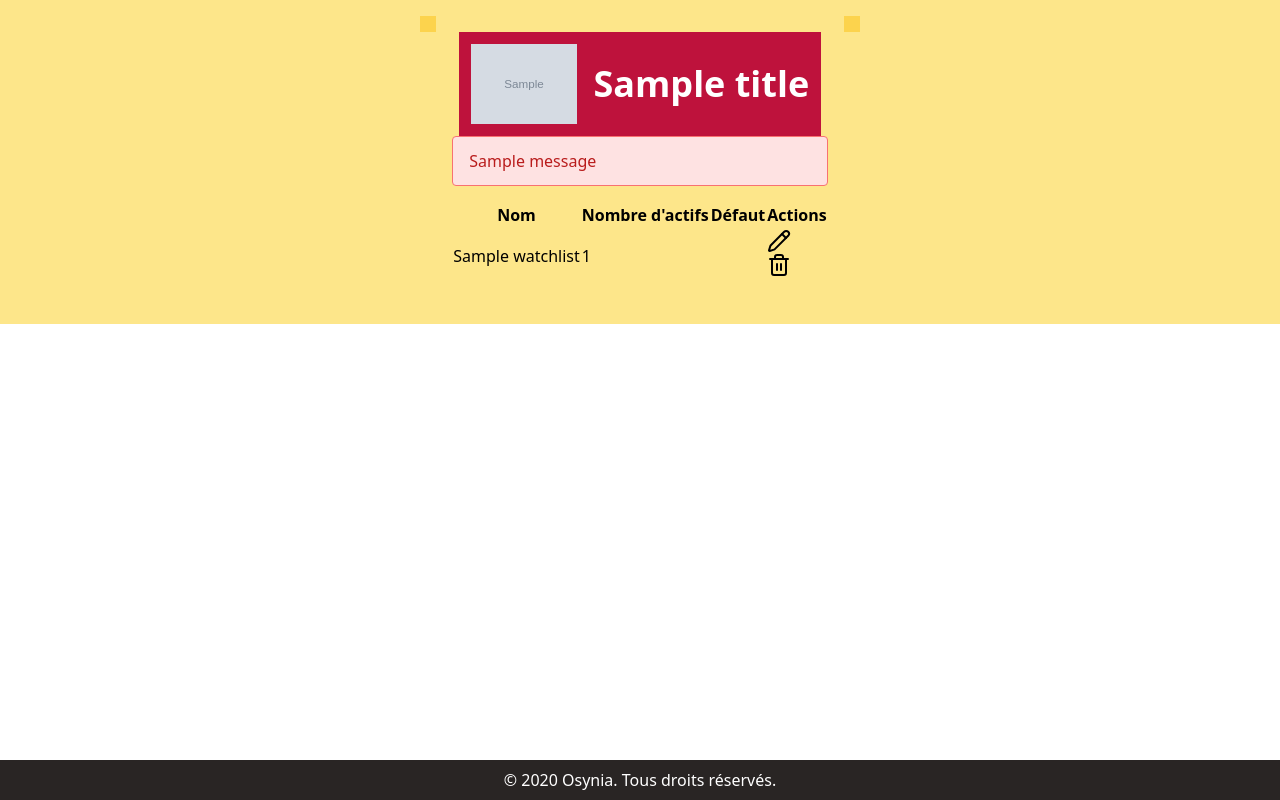
After one commit to Slb59/secretbox, a Django app: template templates/jackietrade/watchlist_list.html in a window 1280 px wide. The commit adds this page. Run offline with Django 5.2, Linux system fonts and the light colour scheme; the template is opened without the code that fills it: most values are stand-ins (such as "Sample title", 1, 10 or a date in 2020); grey boxes marked "Sample" are stand-in pictures; one stand-in notice (Sample message) is shown; some libraries are stand-ins or nearby versions.

Commit message:
ajout watchlist_list et watchlist_delete

```diff
--- a/config/settings/base.py
+++ b/config/settings/base.py
@@ -76,7 +76,10 @@ ROOT_URLCONF = 'config.urls'
 TEMPLATES = [
     {
         'BACKEND': 'django.template.backends.django.DjangoTemplates',
-        'DIRS': [os.path.join(BASE_DIR, "templates"),],
+        'DIRS': [
+            os.path.join(BASE_DIR, "templates"),
+            os.path.join(BASE_DIR, "core/templates"),
+        ],
         'APP_DIRS': True,
         'OPTIONS': {
             'context_processors': [
--- /dev/null
+++ b/core/templates/components/icon-pencil.html
@@ -0,0 +1,9 @@
+<svg xmlns="http://www.w3.org/2000/svg"
+    width="24" height="24" viewBox="0 0 24 24"
+    fill="none" stroke="currentColor"
+    stroke-width="2" stroke-linecap="round"
+    stroke-linejoin="round"
+    class="lucide lucide-pencil-icon lucide-pencil">
+    <path d="M21.174 6.812a1 1 0 0 0-3.986-3.987L3.842 16.174a2 2 0 0 0-.5.83l-1.321 4.352a.5.5 0 0 0 .623.622l4.353-1.32a2 2 0 0 0 .83-.497z"/>
+    <path d="m15 5 4 4"/>
+</svg>
--- /dev/null
+++ b/core/templates/components/icon-trash.html
@@ -0,0 +1,12 @@
+<svg xmlns="http://www.w3.org/2000/svg"
+    width="24" height="24" viewBox="0 0 24 24"
+    fill="none" stroke="currentColor"
+    stroke-width="2" stroke-linecap="round"
+    stroke-linejoin="round"
+    class="lucide lucide-trash2-icon lucide-trash-2">
+    <path d="M10 11v6"/>
+    <path d="M14 11v6"/>
+    <path d="M19 6v14a2 2 0 0 1-2 2H7a2 2 0 0 1-2-2V6"/>
+    <path d="M3 6h18"/>
+    <path d="M8 6V4a2 2 0 0 1 2-2h4a2 2 0 0 1 2 2v2"/>
+</svg>
--- a/templates/jackietrade/navbar.html
+++ b/templates/jackietrade/navbar.html
@@ -17,4 +17,8 @@
             <path d="M4.393 15.269A7 7 0 1 1 15.71 8h1.79a4.5 4.5 0 0 1 2.436 8.284"/>
         </svg>
     </a>
+
+    <a href="{% url 'jackietrade:watchlist_list' %}" class="round-icon bg-amber-500 hover:bg-amber-800">
+
+    </a>
 </div>
--- /dev/null
+++ b/templates/jackietrade/watchlist_list.html
@@ -0,0 +1,75 @@
+{% extends "base.html" %}
+{% load i18n crispy_forms_tags %}
+{% block title %}{{ block.super }} - JackieTrade{% endblock %}
+{% block content %}
+
+    {% if messages %}
+        <div class="mb-4 w-full">
+            {% for message in messages %}
+            <div class="bg-red-100 border border-red-400 text-red-700 px-4 py-3 rounded">
+                {{ message }}
+            </div>
+            {% endfor %}
+        </div>
+    {% endif %}
+
+    <table class="table-content">
+
+        <thead>
+            <tr class="tr-header">
+                <th class="th_header">Nom</th>
+                <th class="th_header">Nombre d'actifs</th>
+                <th class="th_header">Défaut</th>
+                <th class="th_header">Actions</th>
+            </tr>
+        </thead>
+
+        <tbody>
+
+            {% for watchlist in object_list %}
+
+            <tr>
+
+                <td class="td_header">{{ watchlist.name }}</td>
+
+                <td class="td_header">
+                    {{ watchlist.watchlistitem_set.count }}
+                </td>
+
+                <td class="td_header">
+                    {% if watchlist.is_default %}
+                        ✓
+                    {% endif %}
+                </td>
+
+                <td class="td_header">
+
+                    <a href="{% url 'jackietrade:watchlist_update' watchlist.pk %}">
+                        {% include "components/icon-pencil.html" %}
+                    </a>
+                    <form
+                        method="post"
+                        action="{% url 'jackietrade:watchlist_delete' watchlist.pk %}"
+                    >
+                        {% csrf_token %}
+
+                        <button type="submit">
+
+                            {% include "components/icon-trash.html" %}
+
+                        </button>
+
+                    </form>
+
+                </td>
+
+            </tr>
+
+            {% endfor %}
+
+        </tbody>
+
+    </table>
+
+
+{% endblock %}
```
Also changed, not shown: jackietrade/watchlist.py (+42 -6 lines), CHANGELOG.md, templates/jackietrade/watchlist.html (deleted), 1 other file.
